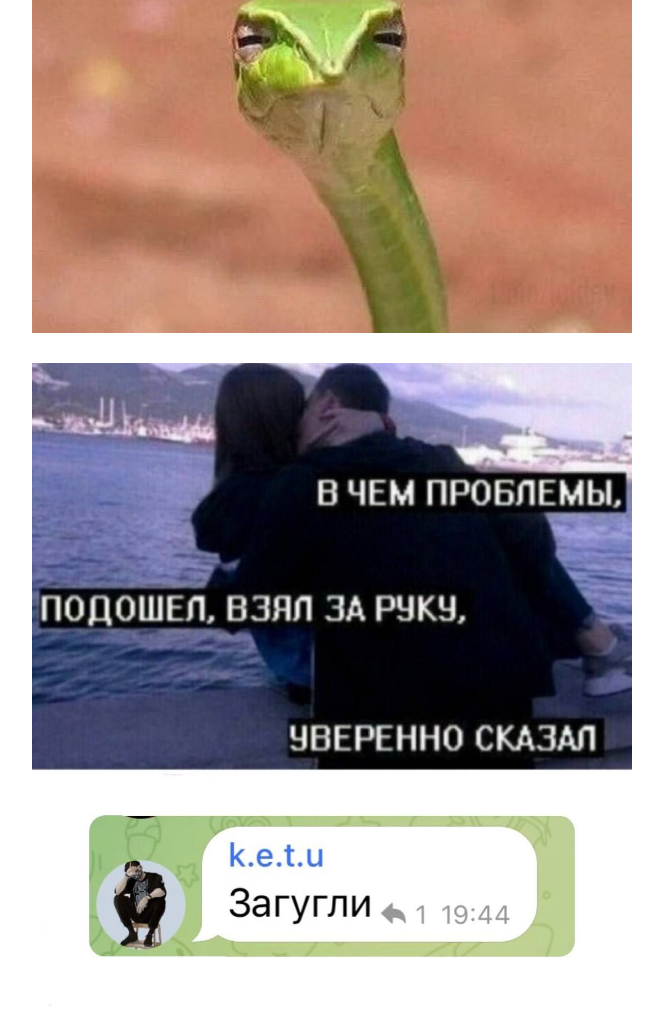
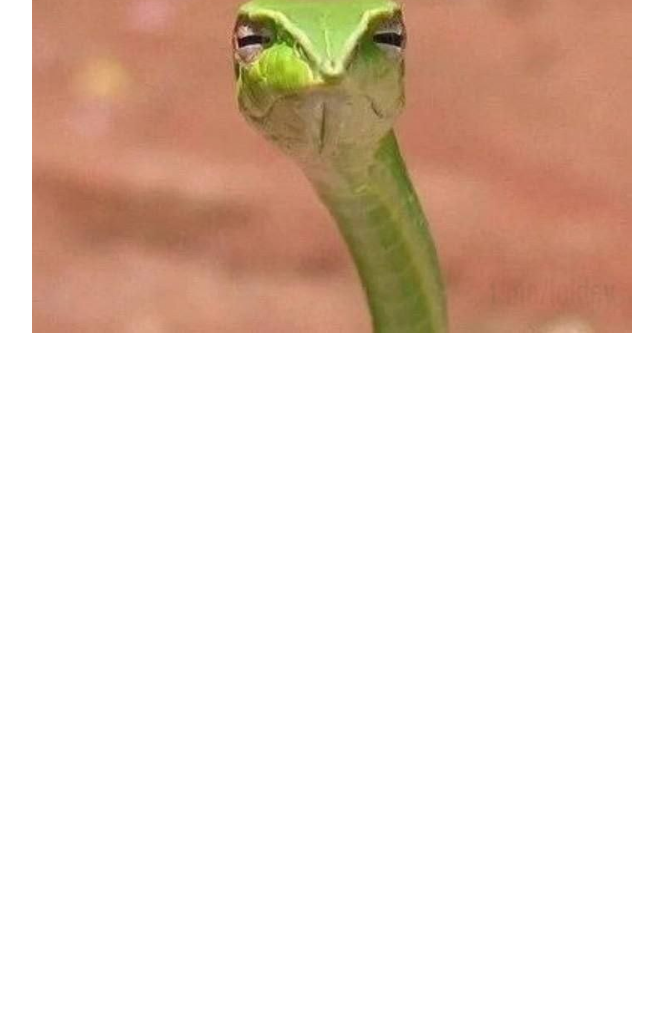
Before and after one commit to wrongsky1/memproject, a plain HTML site: page index.html in a window 1280 px wide. Shown: the part 3049-4067 px from the top of the page, without its empty margins (308-971 px from the left). After the commit the page ends 3405 px from the top, so only its background shows below. Drawn offline with Linux system fonts and the light colour scheme.

```diff
--- a/index.html
+++ b/index.html
@@ -13,7 +13,6 @@
             <img src="img/mem2.jpg" alt="" />
             <img src="img/mem3.jpg" alt="" />
             <img src="img/photo_2023-10-31_15-33-04.jpg" alt="">
-            <img src="img/photo_2023-08-29_22-47-23.jpg" alt="">
         </div>
     </body>
 </html>
```
